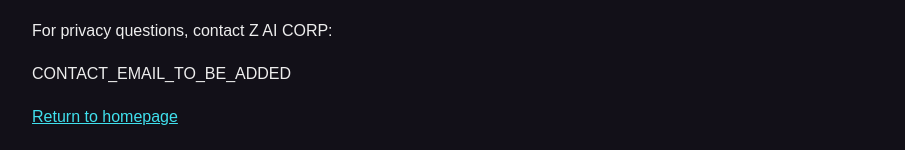
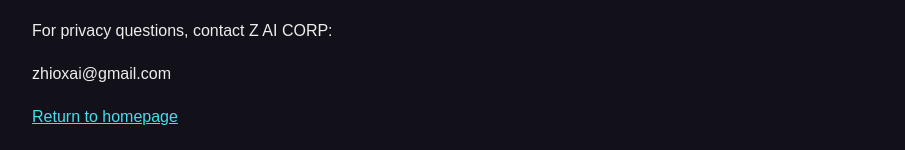
Before and after one commit to ZCorpz/z-clipz, a plain HTML site: page privacy.html in a window 1280 px wide. Shown: the part 1324-1474 px from the top of the page, without its empty margins (183-1088 px from the left). Drawn offline with Linux system fonts and the light colour scheme.

Commit message:
Update privacy.html

```diff
--- a/privacy.html
+++ b/privacy.html
@@ -72,7 +72,7 @@ Updates will be posted on this page.</p>
 
 <h2>9. Contact</h2>
 <p>For privacy questions, contact Z AI CORP:</p>
-<p>CONTACT_EMAIL_TO_BE_ADDED</p>
+<p>zhioxai@gmail.com</p>
 
 <p><a href="index.html">Return to homepage</a></p>
 
```
